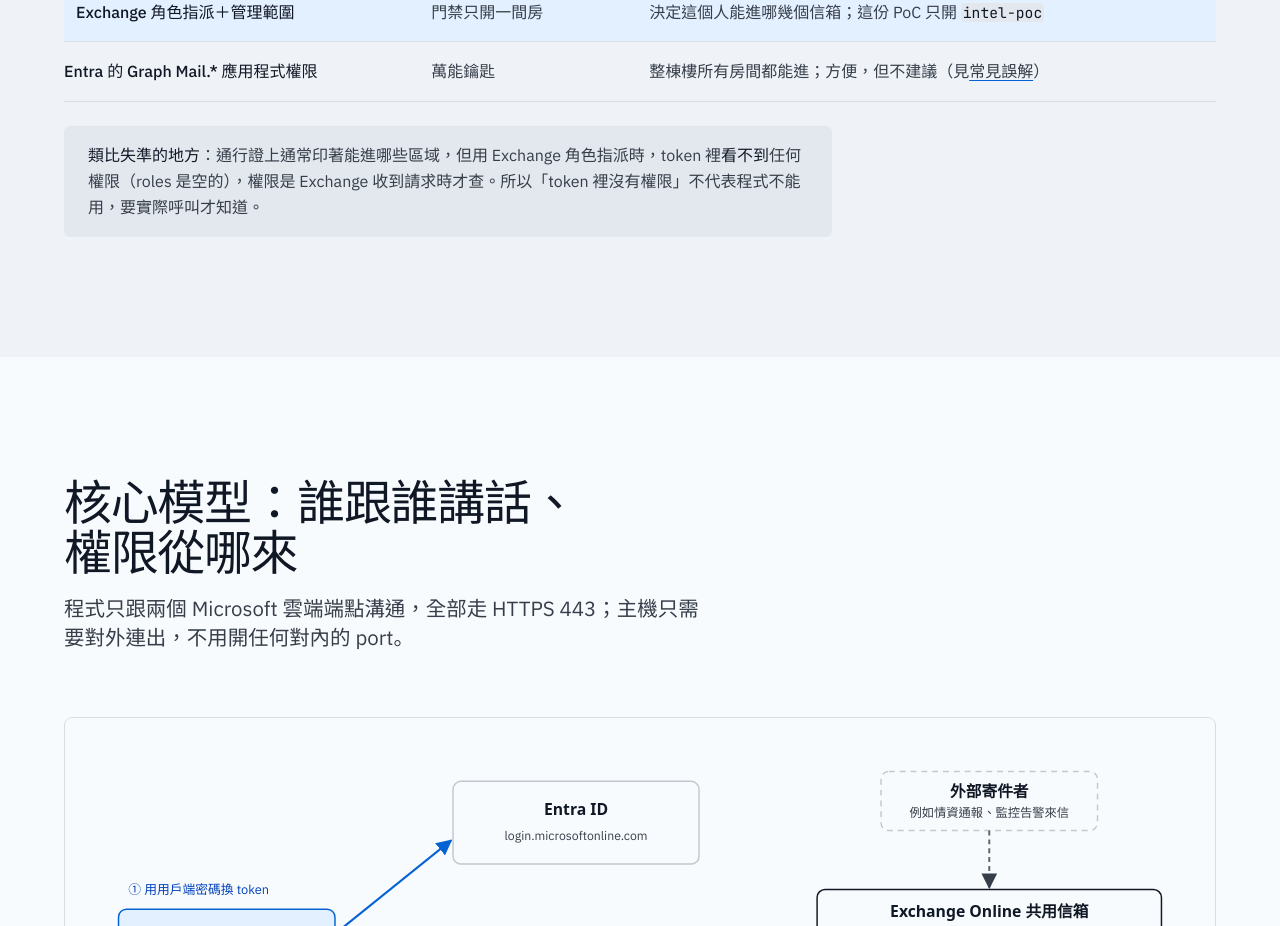
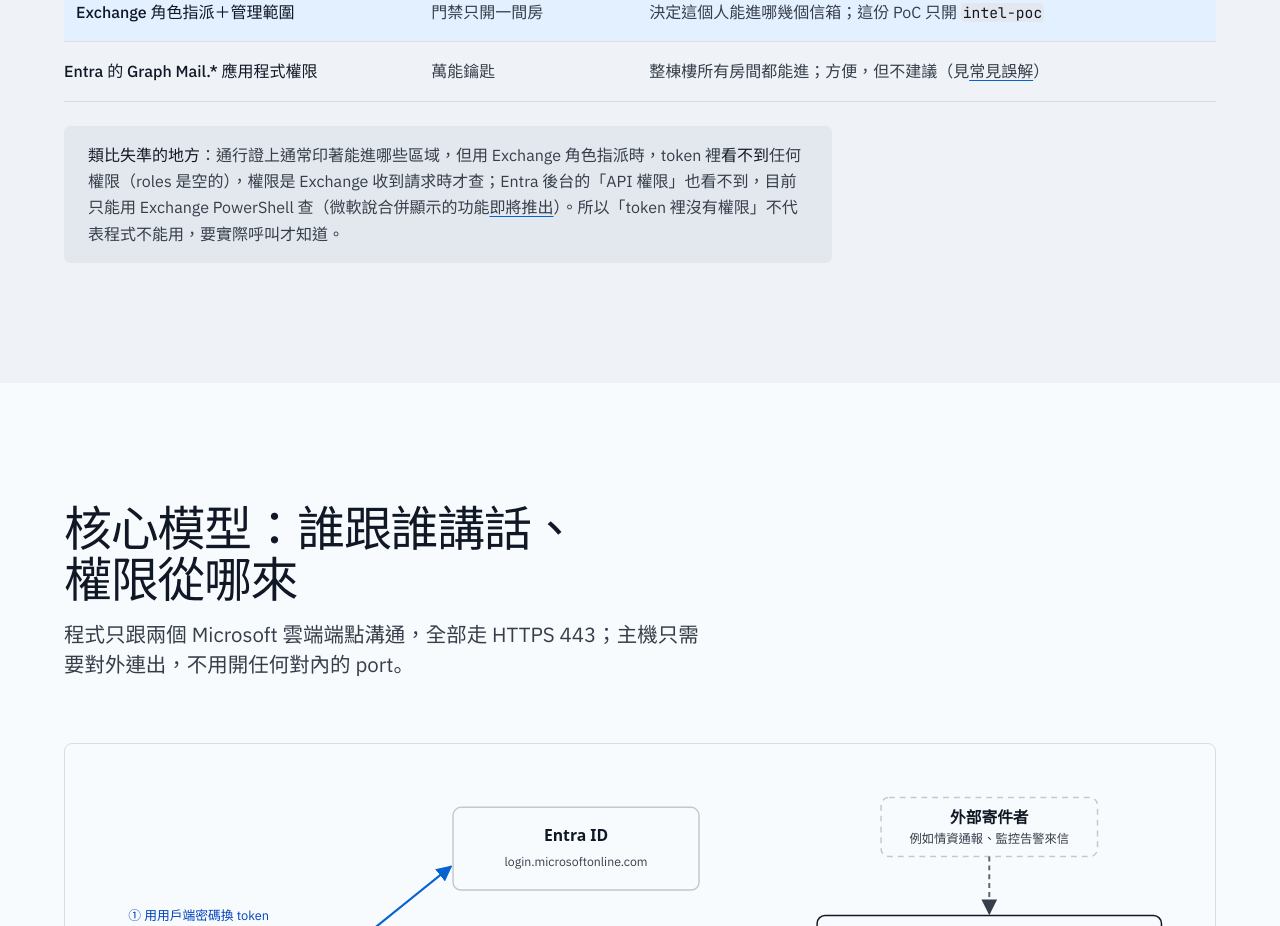
Before and after one commit to bryanHsiao/m365-graph-mail-java-poc, a plain HTML site: page index.html in a window 1280 px wide. Shown: the part 1980-2906 px from the top of the page. Drawn offline with Linux system fonts and the light colour scheme; a web font is replaced by a local one.

Commit message:
類比說明補上 RBAC for Applications 官方文件連結

```diff
--- a/index.html
+++ b/index.html
@@ -100,7 +100,7 @@
         </tbody>
       </table>
     </div>
-    <p class="note"><b>類比失準的地方</b>：通行證上通常印著能進哪些區域，但用 Exchange 角色指派時，token 裡<b>看不到</b>任何權限（roles 是空的），權限是 Exchange 收到請求時才查。所以「token 裡沒有權限」不代表程式不能用，要實際呼叫才知道。</p>
+    <p class="note"><b>類比失準的地方</b>：通行證上通常印著能進哪些區域，但用 Exchange 角色指派時，token 裡<b>看不到</b>任何權限（roles 是空的），權限是 Exchange 收到請求時才查；Entra 後台的「API 權限」也看不到，目前只能用 Exchange PowerShell 查（微軟說合併顯示的功能<a href="https://learn.microsoft.com/zh-tw/exchange/permissions-exo/application-rbac">即將推出</a>）。所以「token 裡沒有權限」不代表程式不能用，要實際呼叫才知道。</p>
   </div>
 </section>
 
```
